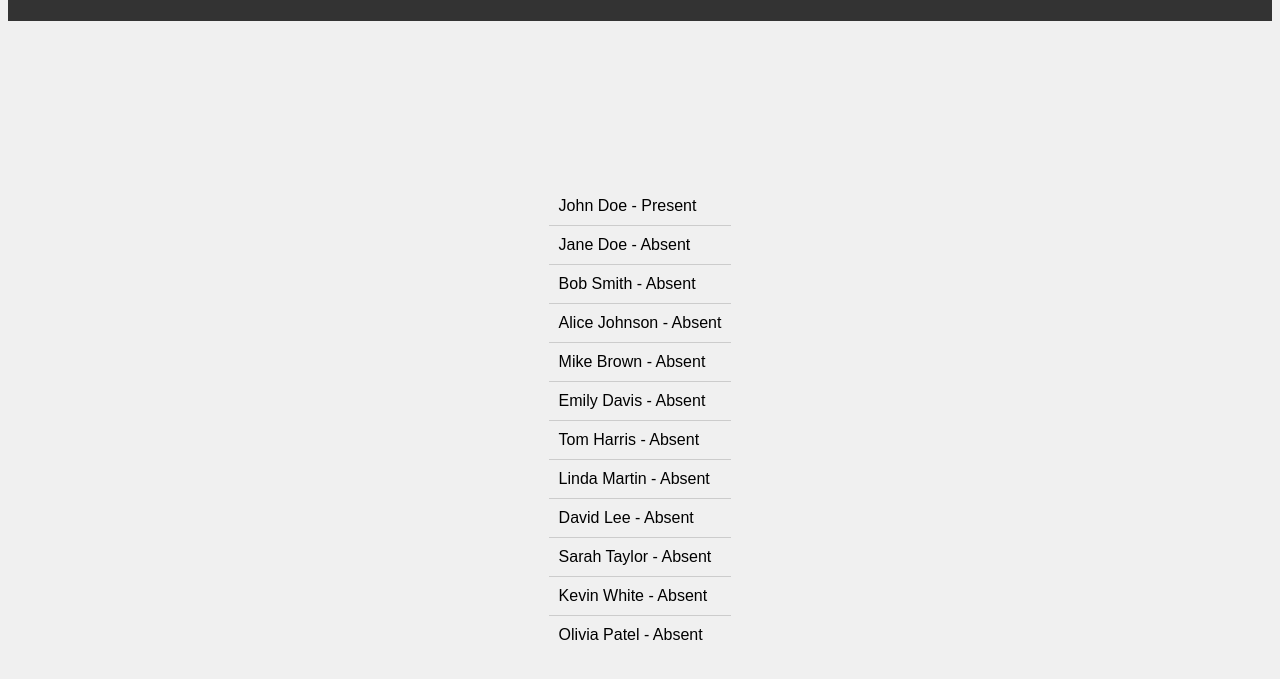
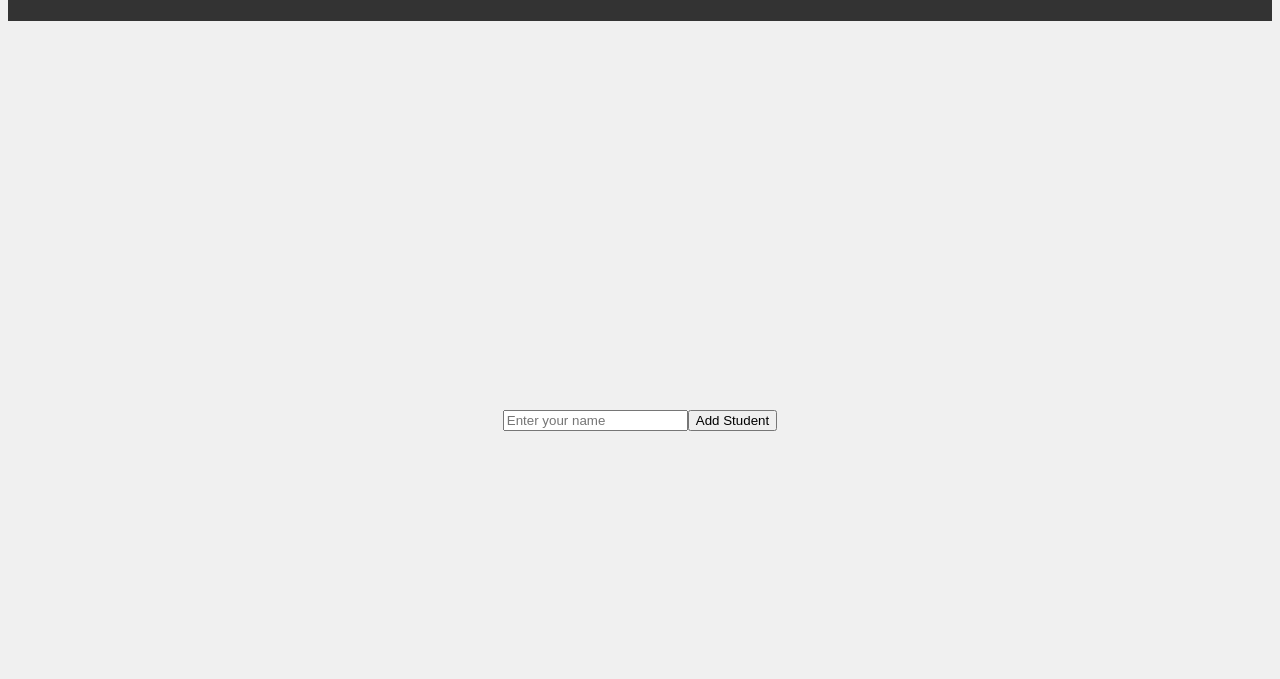
Before and after one commit to Abissebene/MyClass, a plain HTML site: page index.html in a window 1280 px wide. Shown: the part 107-786 px from the top of the page. Drawn offline with Linux system fonts and the light colour scheme.

Commit message:
i have updated

```diff
--- a/index.html
+++ b/index.html
@@ -10,6 +10,10 @@
 
 <!-- Main section -->
 <main>
+  <!-- Add input field and button -->
+<input id="student-name" type="text" placeholder="Enter your name">
+<button id="add-student-btn">Add Student</button>
+
   <ul id="student-list">
     <!-- List of students will be generated dynamically -->
   </ul>
--- a/script.js
+++ b/script.js
@@ -1,51 +1,26 @@
-// script.js
-
 // Array of student names
-const students = [
-    "John Doe",
-    "Jane Doe",
-    "Bob Smith",
-    "Alice Johnson",
-    "Mike Brown",
-    "Emily Davis",
-    "Tom Harris",
-    "Linda Martin",
-    "David Lee",
-    "Sarah Taylor",
-    "Kevin White",
-    "Olivia Patel"
-  ];
+let students = [];
 
 // Function to generate student list
 function generateStudentList() {
   const studentList = document.getElementById("student-list");
   studentList.innerHTML = "";
-
-    students.forEach((student, index) => {
+  students.forEach((student) => {
     const listItem = document.createElement("LI");
-      listItem.textContent = `${student} - ${index === 0 ? "Present" : "Absent"}`;
+    listItem.textContent = `${student} - Present`;
     studentList.appendChild(listItem);
   });
 }
 
-  // Function to update student presence
-  function updateStudentPresence(studentName, presenceStatus) {
-    const studentList = document.getElementById("student-list");
-    const studentListItem = studentList.querySelector(`li:contains(${studentName})`);
-
-    if (studentListItem) {
-      studentListItem.textContent = `${studentName} - ${presenceStatus}`;
-    }
+// Function to add student
+function addStudent(studentName) {
+  students.push(studentName);
+  generateStudentList();
 }
 
-  // Generate initial student list
-  generateStudentList();
-
-  // Update student presence on commit
-  // This function will be called when a student commits their changes
-  function commitStudentPresence(studentName) {
-    updateStudentPresence(studentName, "Present");
-  }
-  // Call commitStudentPresence function when a student commits their changes
-// This will update the student's presence status to "Present"
-commitStudentPresence("John Doe"); // Replace with the actual student name
+// Add event listener to button
+document.getElementById("add-student-btn").addEventListener("click", () => {
+  const studentName = document.getElementById("student-name").value;
+  addStudent(studentName);
+  document.getElementById("student-name").value = "";
+});
```
Also changed, not shown: 1 other file. Lines whose indentation alone changed are shown as unchanged.
